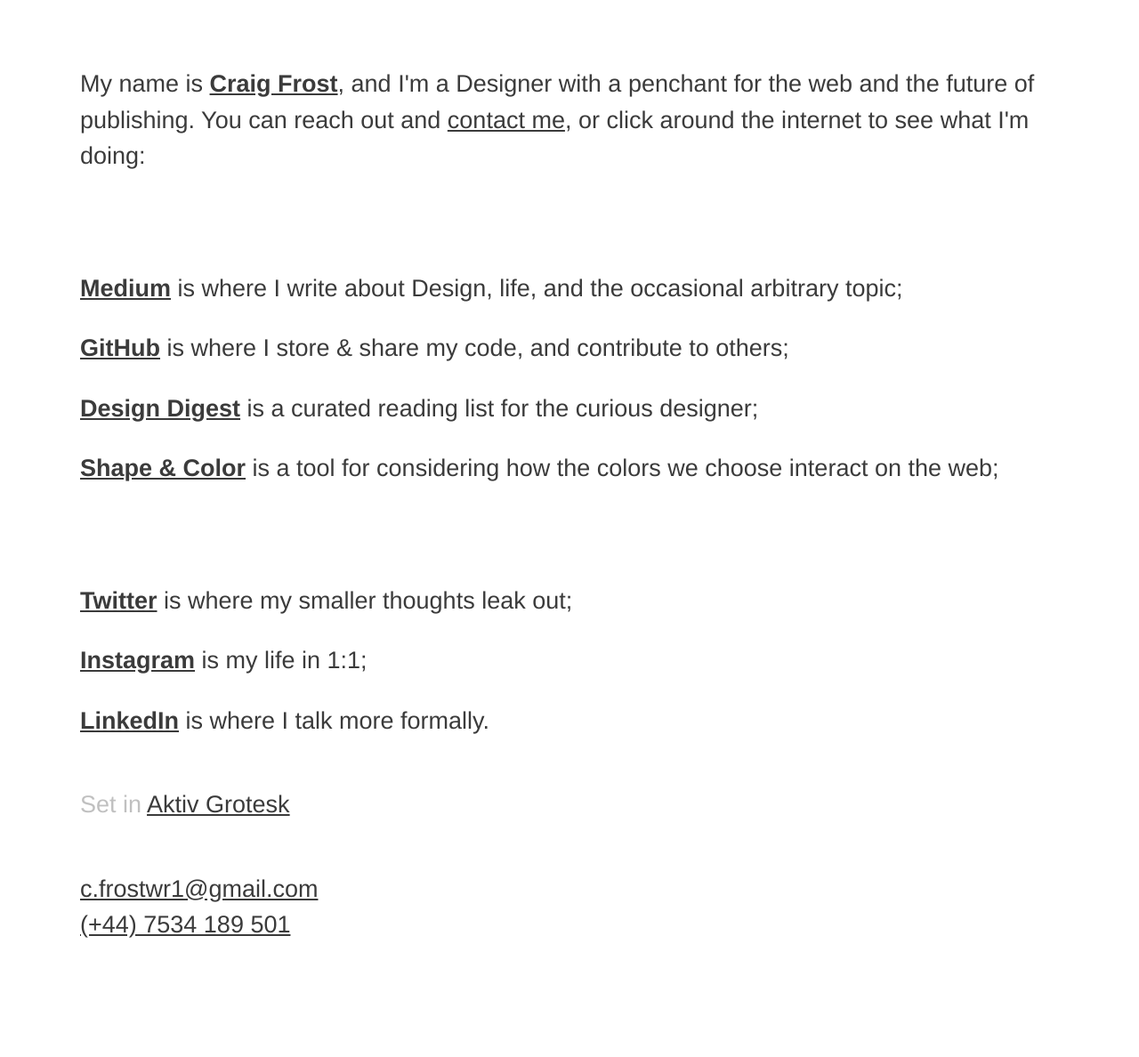
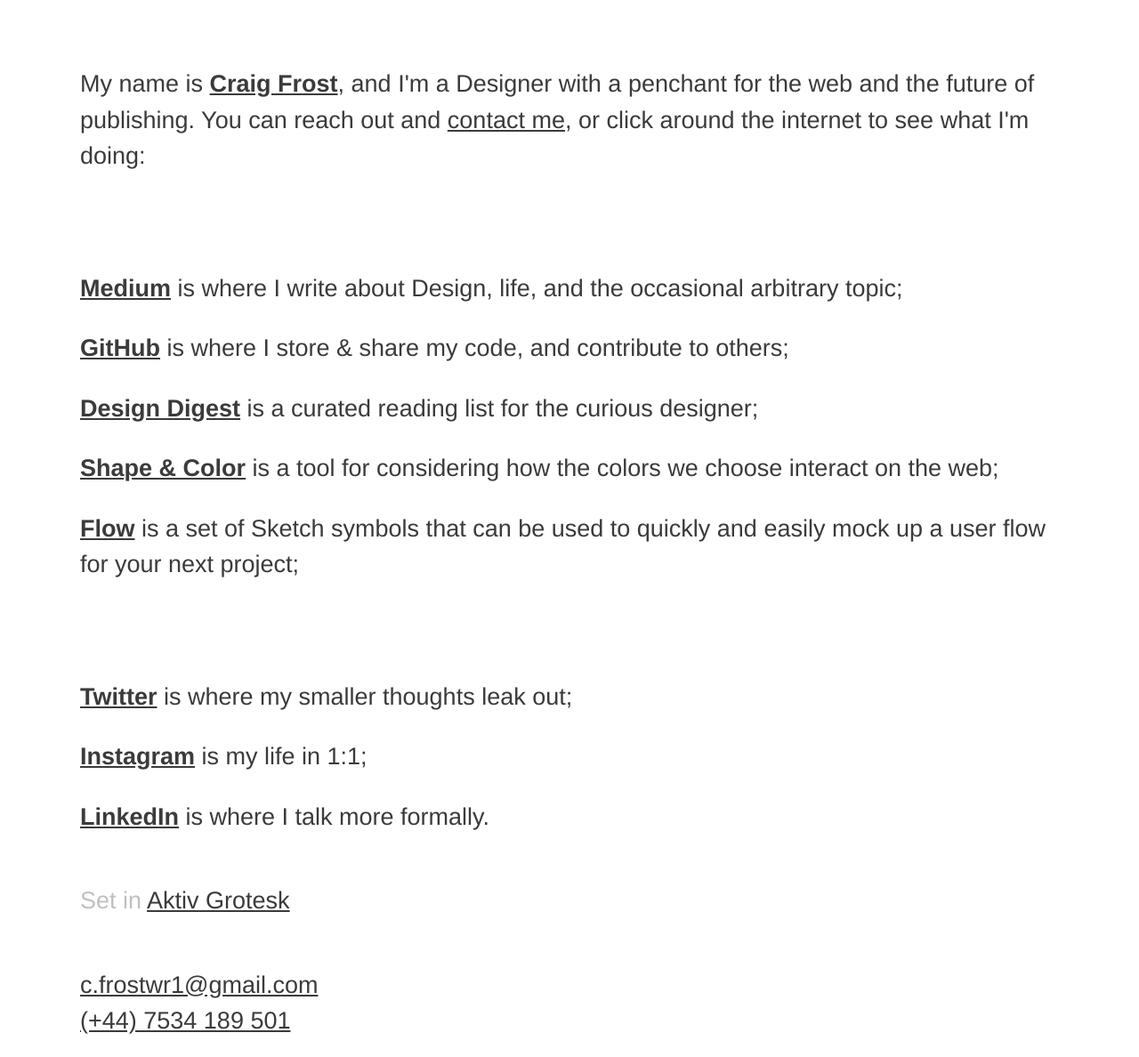
Before and after one commit to craigthomasfrost/cfdesigner.github.io, a Jekyll site: the page built from index.html, in a window 1280 px wide. Shown: the whole page at 89% size. Built offline with Jekyll 4.4.1, drawn with Linux system fonts in a browser that asks for light colours; before the commit the page ends 1080 px from its top, so only the background shows below that.

Commit message:
Add link.

```diff
--- a/index.html
+++ b/index.html
@@ -58,6 +58,16 @@
                     <p class="description--portfolio">
 
                     <a href="http://craigfro.st/shapeandcolor/" target="_blank" class="link--portfolio">Shape &amp; Color</a> is a tool for considering how the colors we choose interact on the web;
+
+                    </p>
+
+                </li>
+
+                <li class="li--portfolio">
+
+                    <p class="description--portfolio">
+
+                    <a href="http://craigfro.st/flow/" target="_blank" class="link--portfolio">Flow</a> is a set of Sketch symbols that can be used to quickly and easily mock up a user flow for your next project;
 
                     </p>
 
```
